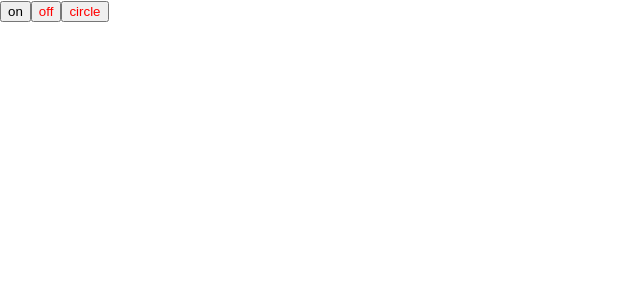
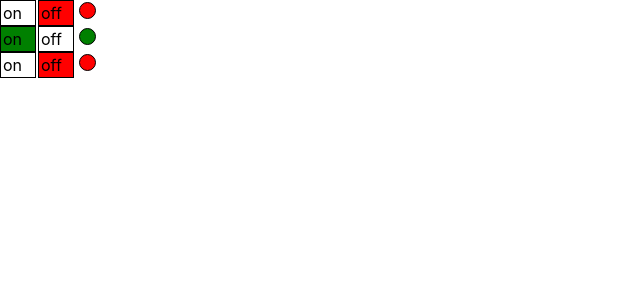
Before and after one commit to Dadeev/kabzda-simple, a React (Create React App) app: page / in a window 1280 px wide. Shown: the top 300 px of the page, without its empty margins (0-640 px from the left). Built offline with nearby package versions, Linux system fonts and the light colour scheme.

Commit message:
refactor: implement css properties for elements

```diff
--- a/src/App.tsx
+++ b/src/App.tsx
@@ -17,7 +17,9 @@ function App() {
             {/*<Rating value={3}/>*/}
             {/*<Rating value={4}/>*/}
             {/*<Rating value={5}/>*/}
-            <OnOff value={false}/>
+            <OnOff on={false}/>
+            <OnOff on={true}/>
+            <OnOff on={false}/>
         </div>
     );
 }
--- a/src/components/OnOff/Green.tsx
+++ /dev/null
@@ -1,13 +0,0 @@
-import React from 'react';
-
-export const Green = () => {
-    return (
-        <div>
-            <button style={{color: "green"}}>on</button>
-            <button>off</button>
-            <button style={{color: 'green'}}>circle</button>
-        </div>
-    );
-};
-
-export default Green;
--- a/src/components/OnOff/OnOff.tsx
+++ b/src/components/OnOff/OnOff.tsx
@@ -1,30 +1,44 @@
 import React from 'react';
-import Green from "./Green";
-import Red from "./Red";
 
-type OnOffType = {
-    value: boolean
-}
-export const OnOff = (props: OnOffType) => {
-    return (props.value) ? <Green/> : <Red/>
+type onOffType = {
+    on: boolean
 }
 
-// export const OnOff = (props: OnOffType) => {
-//     if (props.value) {
-//         return (
-//             <div>
-//                 <button style={{color: "green"}}>on</button>
-//                 <button>off</button>
-//                 <button style={{color: "green"}}>circle</button>
-//             </div>
-//         )
-//     } else {
-//         return (
-//             <div>
-//                 <button>on</button>
-//                 <button style={{color: 'red'}}>off</button>
-//                 <button style={{color: "red"}}>circle</button>
-//             </div>
-//         )
-//     }
-// }
+export const OnOff = (props: onOffType) => {
+    const onStyle = {
+        width: '30px',
+        height: '20px',
+        border: '1px solid black',
+        display: 'inline-block',
+        padding: '2px',
+        backgroundColor: props.on ? 'green' : 'white'
+
+    }
+    const offStyle = {
+        width: '30px',
+        height: '20px',
+        border: '1px solid black',
+        display: 'inline-block',
+        padding: '2px',
+        marginLeft: '2px',
+        backgroundColor: props.on ? 'white' : 'red'
+    }
+    const indicatorStyle = {
+        width: '15px',
+        height: '15px',
+        borderRadius: '50%',
+        border: '1px solid black',
+        display: 'inline-block',
+        marginLeft: '5px',
+        backgroundColor: props.on ? 'green' : 'red'
+
+    }
+
+    return (
+        <div>
+            <div style={onStyle}>on</div>
+            <div style={offStyle}>off</div>
+            <div style={indicatorStyle}></div>
+        </div>
+    )
+}
--- a/src/components/OnOff/Red.tsx
+++ /dev/null
@@ -1,13 +0,0 @@
-import React from 'react';
-
-const Red = () => {
-    return (
-        <div>
-            <button>on</button>
-            <button style={{color: 'red'}}>off</button>
-            <button style={{color: 'red'}}>circle</button>
-        </div>
-    );
-};
-
-export default Red;
```
